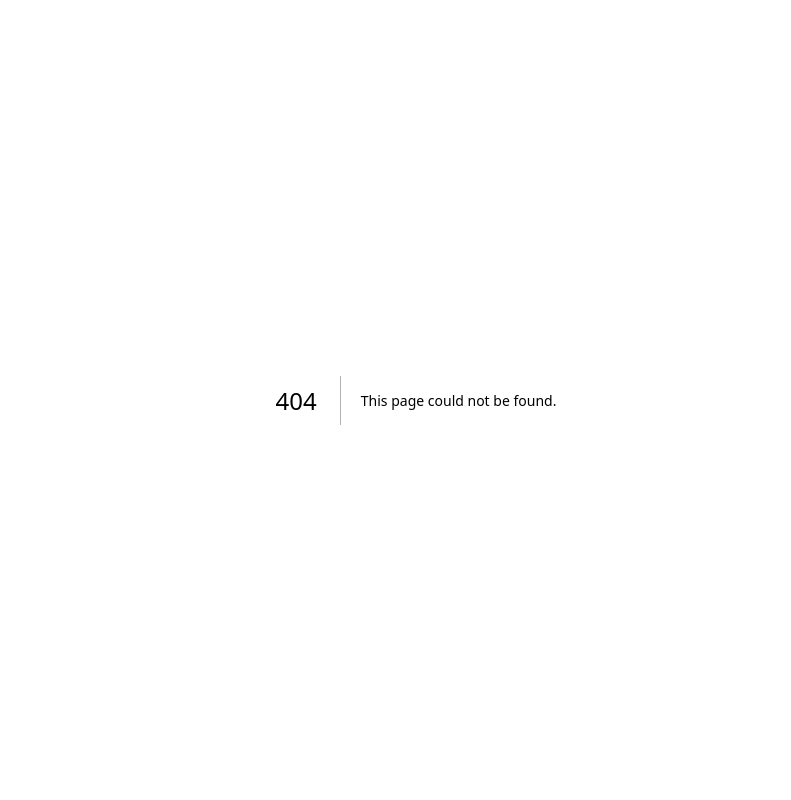
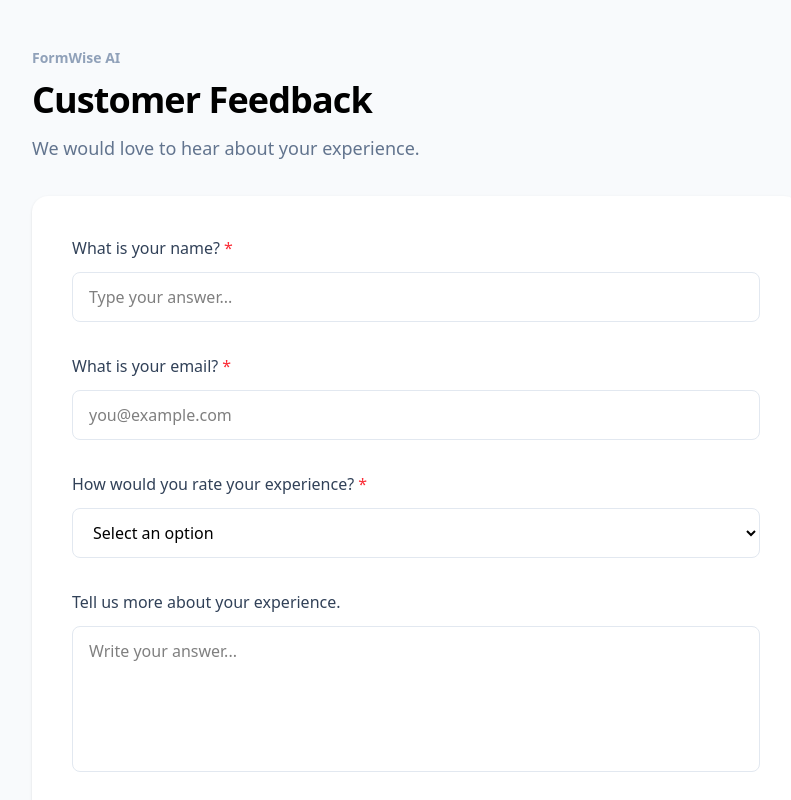
Before and after one commit to Ritanshu-Kumar/formwise-ai, a Next.js app in the folder frontend/: page /form/1 in a window 1280 px wide. Before the commit this address had no page. Shown: the top 800 px of the page, without its empty margins (224-1015 px from the left). Built offline with nearby package versions, Linux system fonts and the light colour scheme.

Commit message:
feat: implement public form submission flow

```diff
--- /dev/null
+++ b/frontend/app/form/[formId]/page.tsx
@@ -0,0 +1,261 @@
+"use client";
+
+import { useState } from "react";
+import { demoForm } from "@/lib/forms";
+import { FormField } from "@/types/form";
+
+export default function PublicFormPage() {
+  const form = demoForm;
+
+  const [answers, setAnswers] = useState<
+    Record<string, string | boolean>
+  >({});
+
+  const [submitted, setSubmitted] = useState(false);
+  const [error, setError] = useState("");
+
+  const updateAnswer = (
+    fieldId: number,
+    value: string | boolean
+  ) => {
+    setAnswers((current) => ({
+      ...current,
+      [fieldId]: value,
+    }));
+  };
+
+  const submitForm = () => {
+    setError("");
+
+    for (const field of form.fields) {
+      if (!field.required) {
+        continue;
+      }
+
+      const answer = answers[field.id];
+
+      if (
+        answer === undefined ||
+        answer === "" ||
+        answer === false
+      ) {
+        setError(
+          `Please complete "${field.label}".`
+        );
+        return;
+      }
+    }
+
+    console.log("Form submission:", {
+      formId: form.id,
+      submittedAt: new Date().toISOString(),
+      answers,
+    });
+
+    setSubmitted(true);
+  };
+
+  if (submitted) {
+    return (
+      <main className="flex min-h-screen items-center justify-center bg-slate-50 px-6">
+        <div className="w-full max-w-xl rounded-2xl bg-white p-10 text-center shadow-lg">
+
+          <div className="mx-auto flex h-16 w-16 items-center justify-center rounded-full bg-emerald-100 text-2xl">
+            ✓
+          </div>
+
+          <h1 className="mt-6 text-3xl font-bold">
+            Thank you!
+          </h1>
+
+          <p className="mt-3 text-slate-500">
+            Your response has been successfully submitted.
+          </p>
+
+          <button
+            onClick={() => {
+              setAnswers({});
+              setSubmitted(false);
+            }}
+            className="mt-7 rounded-lg bg-slate-900 px-6 py-3 text-sm font-semibold text-white"
+          >
+            Submit another response
+          </button>
+
+        </div>
+      </main>
+    );
+  }
+
+  return (
+    <main className="min-h-screen bg-slate-50 px-5 py-12">
+
+      <div className="mx-auto max-w-3xl">
+
+        {/* Header */}
+
+        <div className="mb-8">
+
+          <p className="text-sm font-semibold text-slate-400">
+            FormWise AI
+          </p>
+
+          <h1 className="mt-3 text-4xl font-bold tracking-tight">
+            {form.title}
+          </h1>
+
+          <p className="mt-3 text-lg leading-8 text-slate-500">
+            {form.description}
+          </p>
+
+        </div>
+
+        {/* Form */}
+
+        <div className="rounded-2xl bg-white p-7 shadow-sm md:p-10">
+
+          <div className="space-y-8">
+
+            {form.fields.map((field) => (
+              <PublicField
+                key={field.id}
+                field={field}
+                value={answers[field.id]}
+                onChange={(value) =>
+                  updateAnswer(field.id, value)
+                }
+              />
+            ))}
+
+          </div>
+
+          {error && (
+            <div className="mt-8 rounded-lg border border-red-200 bg-red-50 px-4 py-3 text-sm text-red-600">
+              {error}
+            </div>
+          )}
+
+          <button
+            onClick={submitForm}
+            className="mt-9 w-full rounded-lg bg-slate-900 px-6 py-4 font-semibold text-white transition hover:bg-slate-800"
+          >
+            Submit Response
+          </button>
+
+        </div>
+
+        <p className="mt-6 text-center text-xs text-slate-400">
+          Powered by FormWise AI
+        </p>
+
+      </div>
+
+    </main>
+  );
+}
+
+function PublicField({
+  field,
+  value,
+  onChange,
+}: {
+  field: FormField;
+  value: string | boolean | undefined;
+  onChange: (value: string | boolean) => void;
+}) {
+  return (
+    <div>
+
+      <label className="mb-3 block font-medium text-slate-700">
+
+        {field.label}
+
+        {field.required && (
+          <span className="ml-1 text-red-500">
+            *
+          </span>
+        )}
+
+      </label>
+
+      {field.type === "text" && (
+        <input
+          type="text"
+          value={(value as string) || ""}
+          onChange={(event) =>
+            onChange(event.target.value)
+          }
+          className="w-full rounded-lg border border-slate-200 px-4 py-3 outline-none focus:border-slate-400"
+          placeholder="Type your answer..."
+        />
+      )}
+
+      {field.type === "email" && (
+        <input
+          type="email"
+          value={(value as string) || ""}
+          onChange={(event) =>
+            onChange(event.target.value)
+          }
+          className="w-full rounded-lg border border-slate-200 px-4 py-3 outline-none focus:border-slate-400"
+          placeholder="you@example.com"
+        />
+      )}
+
+      {field.type === "textarea" && (
+        <textarea
+          rows={5}
+          value={(value as string) || ""}
+          onChange={(event) =>
+            onChange(event.target.value)
+          }
+          className="w-full resize-none rounded-lg border border-slate-200 px-4 py-3 outline-none focus:border-slate-400"
+          placeholder="Write your answer..."
+        />
+      )}
+
+      {field.type === "dropdown" && (
+        <select
+          value={(value as string) || ""}
+          onChange={(event) =>
+            onChange(event.target.value)
+          }
+          className="w-full rounded-lg border border-slate-200 bg-white px-4 py-3 outline-none"
+        >
+          <option value="">
+            Select an option
+          </option>
+
+          {field.options.map((option) => (
+            <option
+              key={option}
+              value={option}
+            >
+              {option}
+            </option>
+          ))}
+        </select>
+      )}
+
+      {field.type === "checkbox" && (
+        <label className="flex items-center gap-3">
+
+          <input
+            type="checkbox"
+            checked={Boolean(value)}
+            onChange={(event) =>
+              onChange(event.target.checked)
+            }
+            className="h-5 w-5"
+          />
+
+          <span className="text-slate-600">
+            {field.options[0] || "I agree"}
+          </span>
+
+        </label>
+      )}
+
+    </div>
+  );
+}
--- /dev/null
+++ b/frontend/lib/forms.ts
@@ -0,0 +1,51 @@
+import { FormDefinition } from "@/types/form";
+
+export const demoForm: FormDefinition = {
+  id: "customer-feedback",
+
+  title: "Customer Feedback",
+
+  description:
+    "We would love to hear about your experience.",
+
+  published: true,
+
+  fields: [
+    {
+      id: 1,
+      type: "text",
+      label: "What is your name?",
+      required: true,
+      options: [],
+    },
+
+    {
+      id: 2,
+      type: "email",
+      label: "What is your email?",
+      required: true,
+      options: [],
+    },
+
+    {
+      id: 3,
+      type: "dropdown",
+      label: "How would you rate your experience?",
+      required: true,
+      options: [
+        "Excellent",
+        "Good",
+        "Average",
+        "Poor",
+      ],
+    },
+
+    {
+      id: 4,
+      type: "textarea",
+      label: "Tell us more about your experience.",
+      required: false,
+      options: [],
+    },
+  ],
+};
--- /dev/null
+++ b/frontend/types/forms.ts
@@ -0,0 +1,29 @@
+export type FieldType =
+  | "text"
+  | "email"
+  | "checkbox"
+  | "dropdown"
+  | "textarea";
+
+export type FormField = {
+  id: number;
+  type: FieldType;
+  label: string;
+  required: boolean;
+  options: string[];
+};
+
+export type FormDefinition = {
+  id: string;
+  title: string;
+  description: string;
+  fields: FormField[];
+  published: boolean;
+};
+
+export type FormResponse = {
+  id: string;
+  formId: string;
+  submittedAt: string;
+  answers: Record<string, string | boolean>;
+};
```
